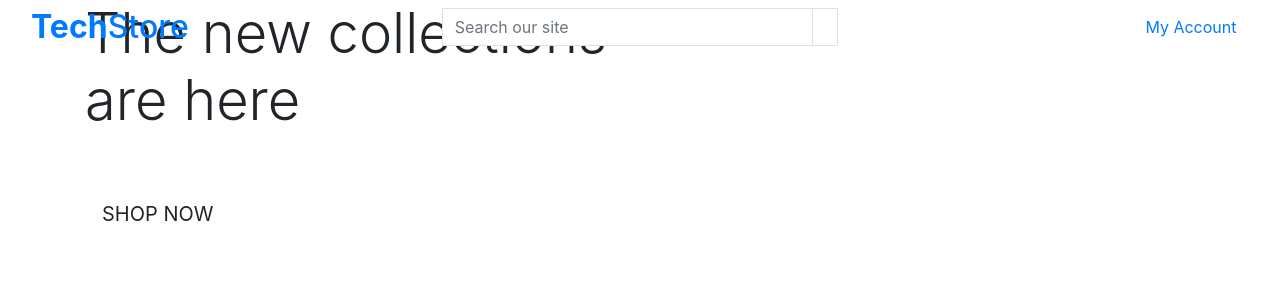
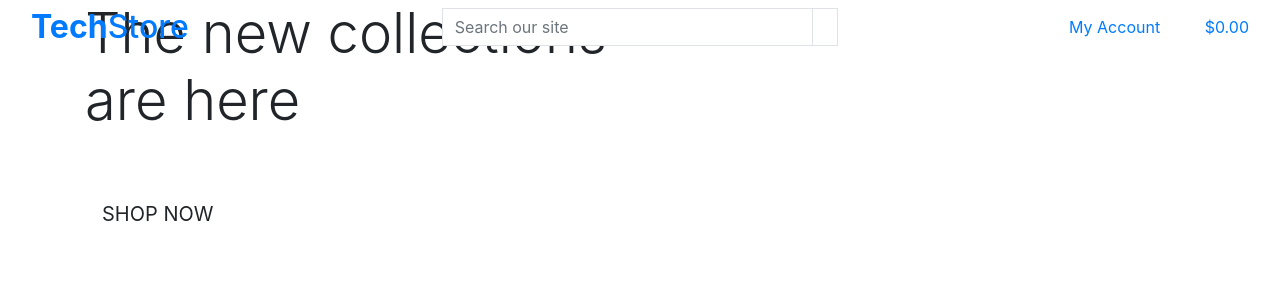
Before and after one commit to programmer-1991/Tech-Store, a Django app: page / in a window 1280 px wide. Shown: the top 300 px of the page. Run offline with Django 3.2, Linux system fonts and the light colour scheme.

Commit message:
Add the shopping bag link item list to header

```diff
--- a/templates/base.html
+++ b/templates/base.html
@@ -98,7 +98,20 @@
                             {% endif %}
                         </div>
                     </li>
-                    <li class="list-inline-item"></li>
+                    <li class="list-inline-item">
+                        <a class="{% if grand_total %}text-info font-weight-bold{% else %}text-black{% endif %} nav-link" href="">
+                            <div class="text-center">
+                                <div><i class="fas fa-shopping-bag fa-lg"></i></div>
+                                <p class="my-0">
+                                    {% if grand_total %}
+                                    ${{ grand_total|floatformat:2 }}
+                                    {% else %}
+                                    $0.00
+                                    {% endif %}
+                                </p>
+                            </div>
+                        </a>
+                    </li>
                 </ul>
             </div>
         </div>
```
